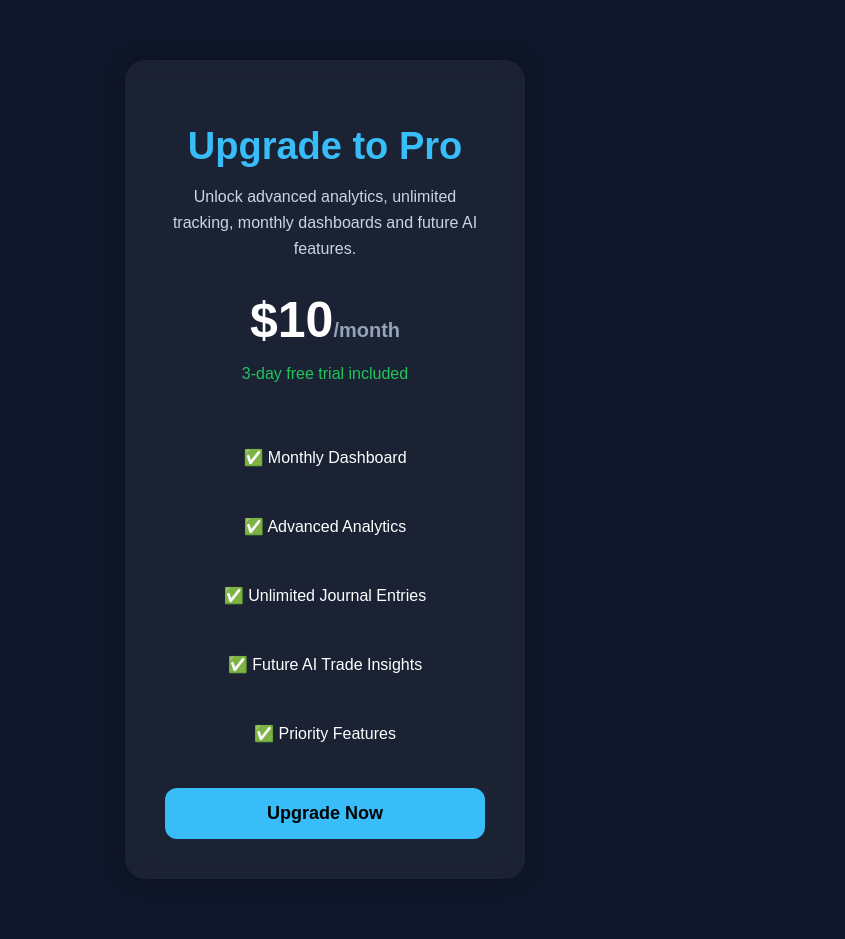
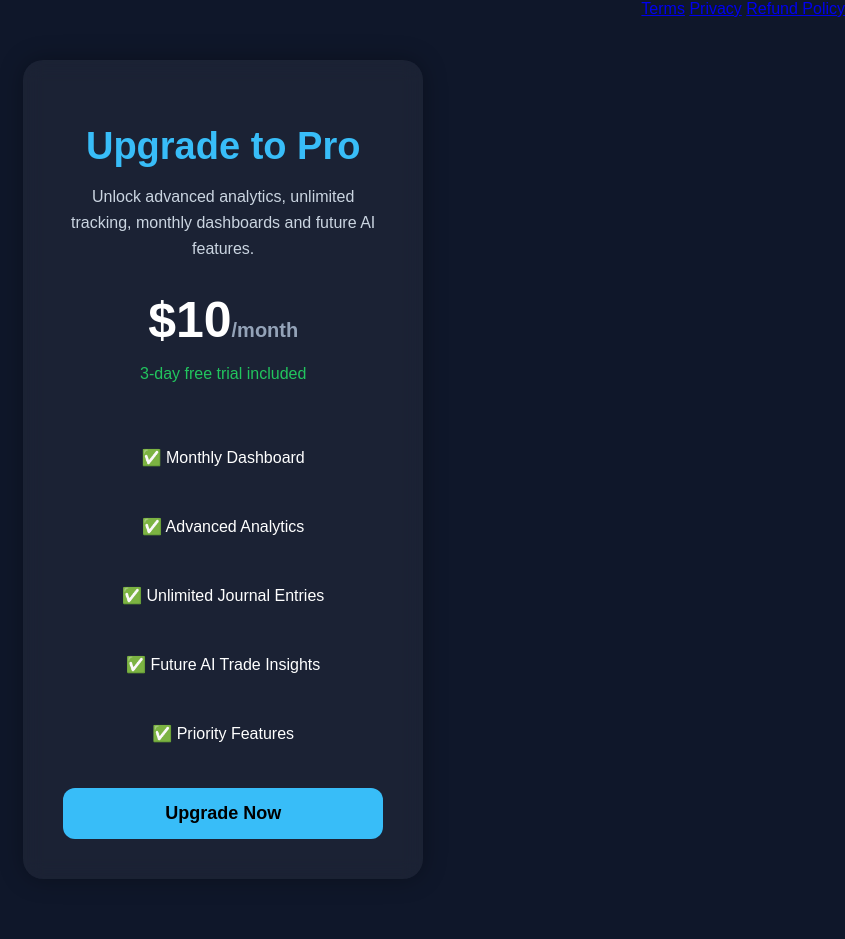
Before and after one commit to Lubsmatt/TradeGuard, a Flask app: page /upgrade in a window 1280 px wide. Shown: the whole page, without its empty margins (435-1280 px from the left). Run offline with Flask 3, Linux system fonts and the light colour scheme; some libraries are stand-ins or nearby versions.

Commit message:
feat: paddle policies and upgrade fixes

```diff
--- a/app.py
+++ b/app.py
@@ -905,6 +905,18 @@ def monthly():
                            best_pair_rate=best_pair_rate,
                            edge_score=edge_score)
 
+@app.route("/terms")
+def terms():
+    return render_template("terms.html")
+
+@app.route("/privacy")
+def privacy():
+    return render_template("privacy.html")
+
+@app.route("/refund")
+def refund():
+    return render_template("refund.html")
+
 @app.route("/upgrade")
 def upgrade():
     return render_template("upgrade.html")
--- a/templates/base.html
+++ b/templates/base.html
@@ -577,6 +577,12 @@ document.addEventListener("DOMContentLoaded", function() {
 });
 </script>
 
+<footer class="footer">
+    <a href="{{ url_for('terms') }}">Terms</a>
+    <a href="{{ url_for('privacy') }}">Privacy</a>
+    <a href="{{ url_for('refund') }}">Refund Policy</a>
+</footer>
+
 </body>
 
 </html>
--- a/templates/upgrade.html
+++ b/templates/upgrade.html
@@ -28,9 +28,9 @@
             <li>✅ Priority Features</li>
         </ul>
 
-        <button class="upgrade-btn" onclick="openCheckout()">
-            Upgrade Now
-        </button>
+       <button class="upgrade-btn" onclick="openCheckout()">
+           Upgrade Now
+       </button>
 
     </div>
 
@@ -40,6 +40,9 @@
 <script src="https://cdn.paddle.com/paddle/v2/paddle.js"></script>
 
 <script>
+
+Paddle.Environment.set("sandbox");
+
 Paddle.Initialize({
     token: "test_e6166328b0716b8a9f40868627f"
 });
@@ -52,10 +55,15 @@ function openCheckout() {
                 priceId: "pri_01kr3j528n27ewjmc8s9bwa0ev",
                 quantity: 1
             }
-        ]
+        ],
+        settings: {
+            displayMode: "overlay",
+            theme: "dark"
+        }
     });
 
 }
+
 </script>
 
 <style>
```
Also changed, not shown: templates/privacy.html (added, +33 -0 lines), templates/refund.html (added, +15 -0 lines), templates/terms.html (added, +35 -0 lines).
